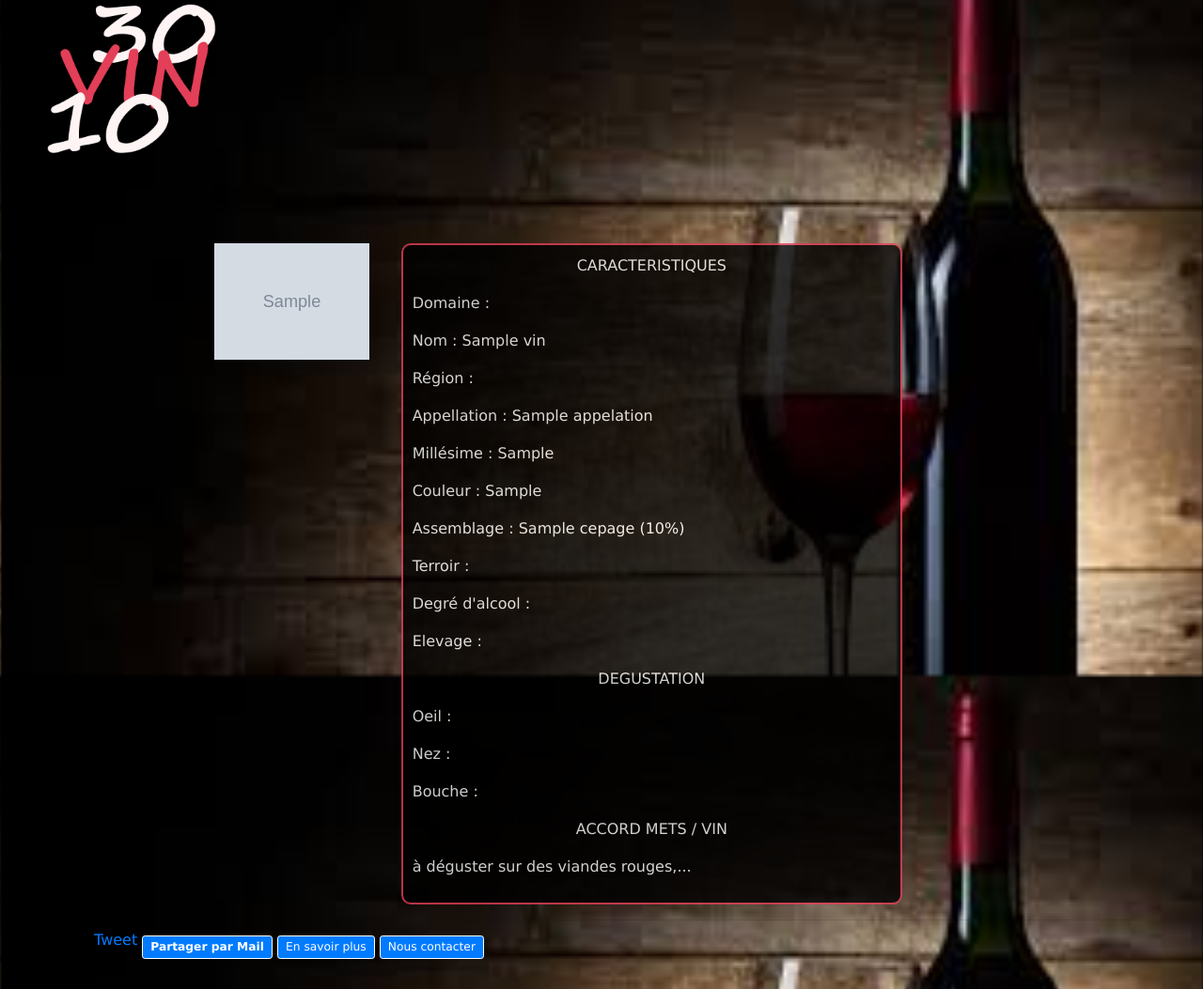
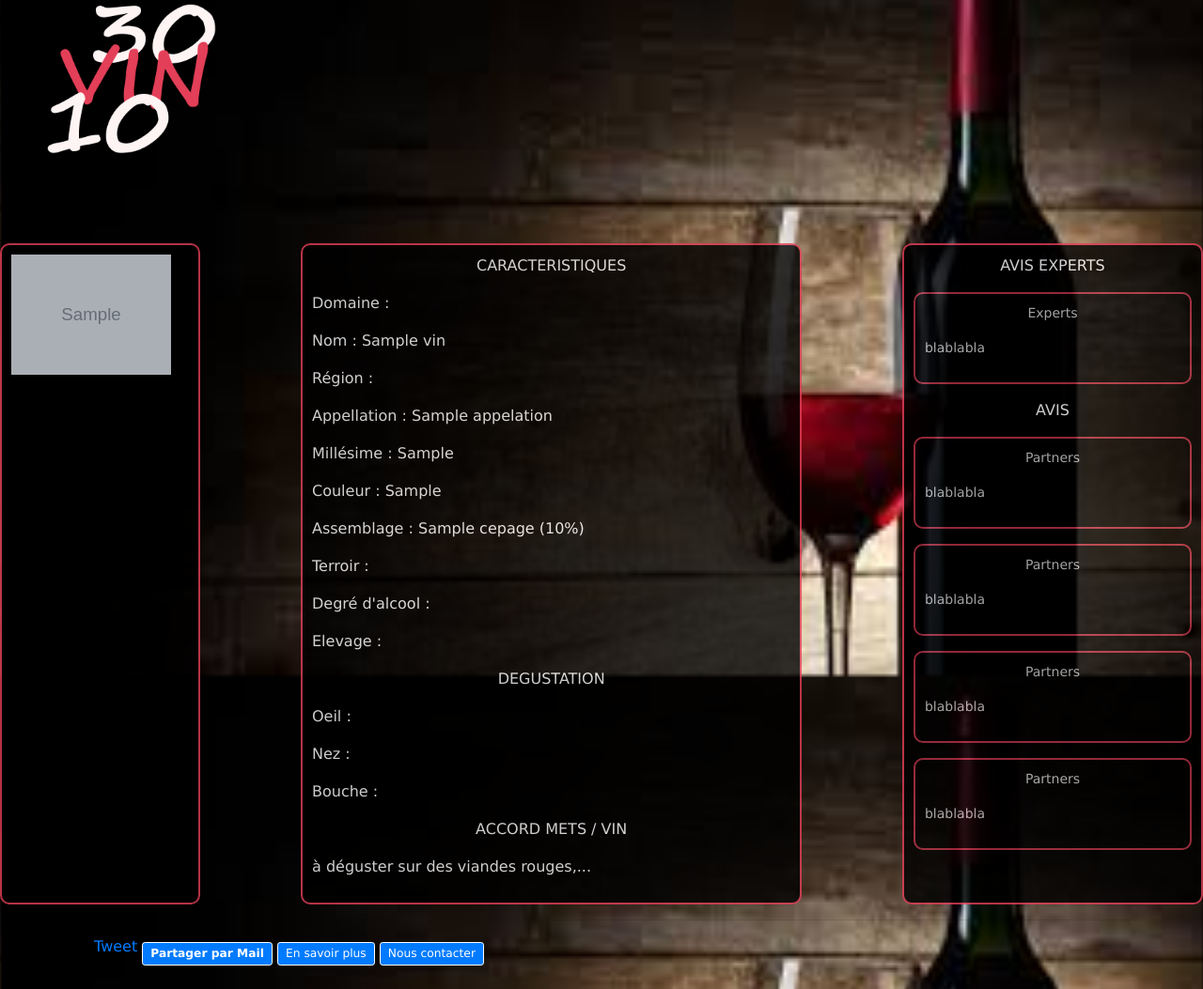
Before and after one commit to baltrian/vmeilleur, a Django app: page /informationVin/1/ in a window 1280 px wide. Shown: the part 81-1134 px from the top of the page at 94% size. Run offline with Django 3.2, Linux system fonts and the light colour scheme; tables that the repository leaves empty hold one stand-in row (values such as "Sample post"); grey boxes marked "Sample" are stand-in pictures; some libraries are stand-ins or nearby versions.

Commit message:
style hyperlien

```diff
--- a/src/appli/templates/informationVin.html
+++ b/src/appli/templates/informationVin.html
@@ -14,6 +14,14 @@
 			background-color: black;
 			opacity: 0.8;
   		}
+  		.avis{
+  			font-size : 14px;
+  		}
+  		hr
+		{
+    		display: inline-block;
+    		width: 100%;
+		}
 	</style>
 
 {% endblock %}
@@ -22,12 +30,14 @@
 {% block body %}
 	<div class="container-fluid container1 text-xs-center">
 	    <div class="row padding-bottom">
-	    <div class="col-sm-2">
-	    </div>
-	    <div class="col-sm-2">
+	    <!-- <div class="col-sm-1">
+	    </div>-->
+	    <div class="col-sm-2 vin">
 	    	<div>
 	    		<img src="{{ vin.image.url }}" class="imgVin" alt="Wine bottle" style="width:90%;" ><br/>
 		    </div>
+	    </div>
+	    <div class="col-sm-1">
 	    </div>
 	    <div class="col-sm-5 vin">
 	    	<p align=center> CARACTERISTIQUES </p>
@@ -46,7 +56,39 @@
 	    	<p align=left>Nez : </p>
 	    	<p align=left>Bouche : </p>
 	    	<p align=center> ACCORD METS / VIN </p>
-	    	<p align=left>à déguster sur des viandes rouges,... </p>
+	    	<p align=left>à déguster sur des viandes rouges,...</p>
+	    </div>
+	    <div class="col-sm-1">
+	    </div>
+	    <div class="col-sm-3 vin">
+	    	<p align=center> AVIS EXPERTS </p>
+			<div class="vin avis" id="partners">
+	    		<p align=center>Experts</p>
+	    		<p align=left>blablabla </p>
+	    	</div>
+	    	<p align=center>  </p>
+	    	<p align=center> AVIS </p>
+	    	<p align=center>  </p>
+	    	<div class="vin avis" id="partners">
+	    		<p align=center>Partners</p>
+	    		<p align=left>blablabla </p>
+	    	</div>
+	    	<p align=center>  </p>
+	    	<div class="vin avis" id="partners">
+	    		<p align=center>Partners</p>
+	    		<p align=left>blablabla </p>
+	    	</div>
+	    	<p align=center>  </p>
+	    	<div class="vin avis" id="partners">
+	    		<p align=center>Partners</p>
+	    		<p align=left>blablabla </p>
+	    	</div>
+	    	<p align=center>  </p>
+	    	<div class="vin avis" id="partners">
+	    		<p align=center>Partners</p>
+	    		<p align=left>blablabla </p>
+	    	</div>
+	    	<p align=center>  </p>
 	    </div>
 	</div>
 
```
Also changed, not shown: src/appli/templates/consulter.html (+8 -2 lines).
